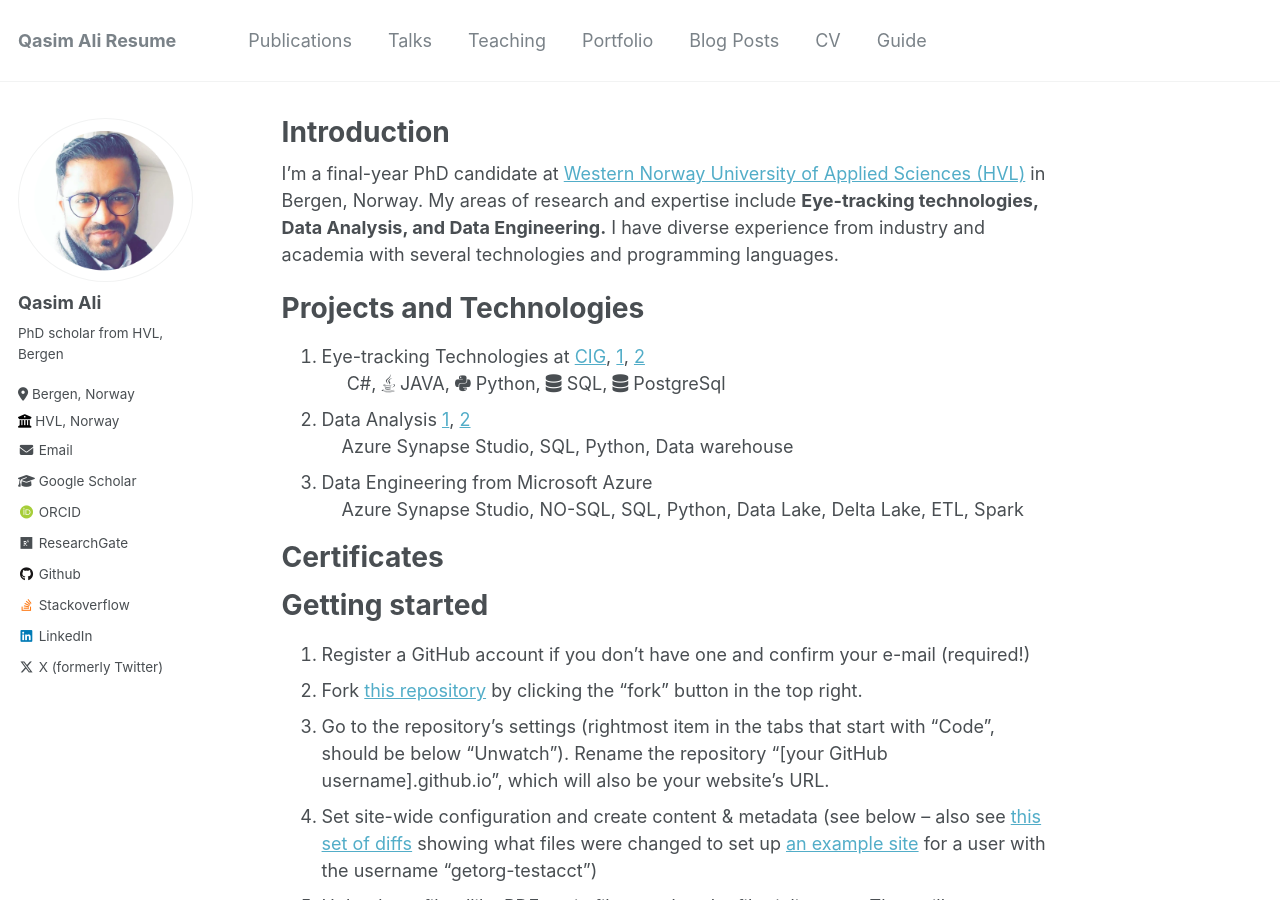
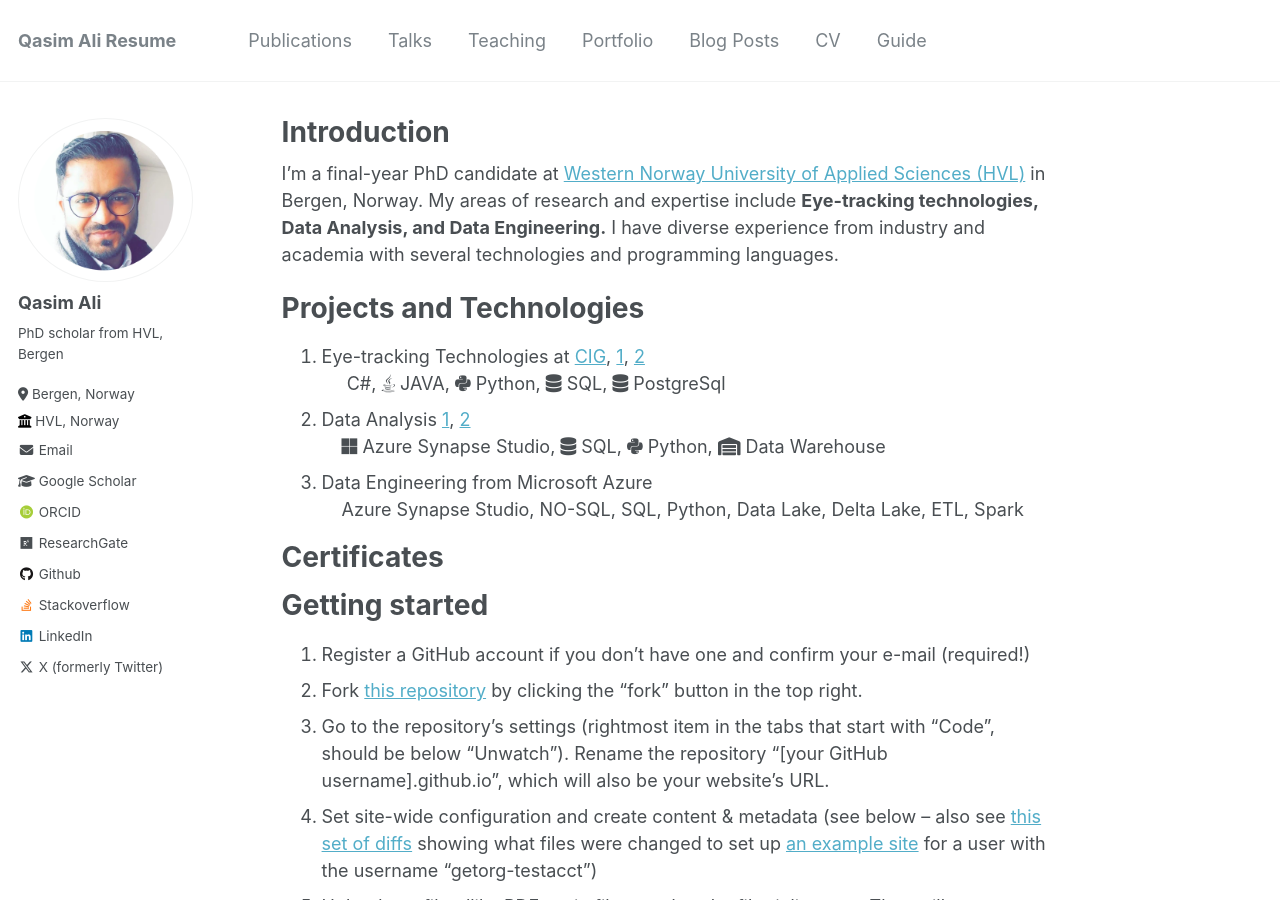
Before and after one commit to MalikQasimAli/MalikQasimAli.github.io, a Jekyll site: the page built from _pages/about.md, in a window 1280 px wide and 900 px high. Built offline with Jekyll 4.4.1, drawn with Linux system fonts in a browser that asks for light colours; some web fonts are replaced.

Commit message:
update bio

```diff
--- a/_pages/about.md
+++ b/_pages/about.md
@@ -22,7 +22,12 @@ Projects and Technologies
     <i class="fas fa-database"></i> PostgreSql
   </span></li>
   <li>Data Analysis <a href="https://dl.acm.org/doi/10.1145/3588015.3589536">1</a>, <a href="https://github.com/MalikQasimAli/OlympicDataAnalysis">2</a>
-  <br><span style="margin-left: 20px;">Azure Synapse Studio, SQL, Python, Data warehouse</span></li>
+  <br> <span style="margin-left: 20px;">
+    <i class="fab fa-microsoft"></i> Azure Synapse Studio,
+    <i class="fas fa-database"></i> SQL,
+    <i class="fab fa-python"></i> Python,
+    <i class="fa-regular fa-warehouse"></i> Data Warehouse
+  </span></li>
   <li>Data Engineering from Microsoft Azure
   <br><span style="margin-left: 20px;">Azure Synapse Studio, NO-SQL, SQL, Python, Data Lake, Delta Lake, ETL, Spark</span> </li>
 </ol>
```
